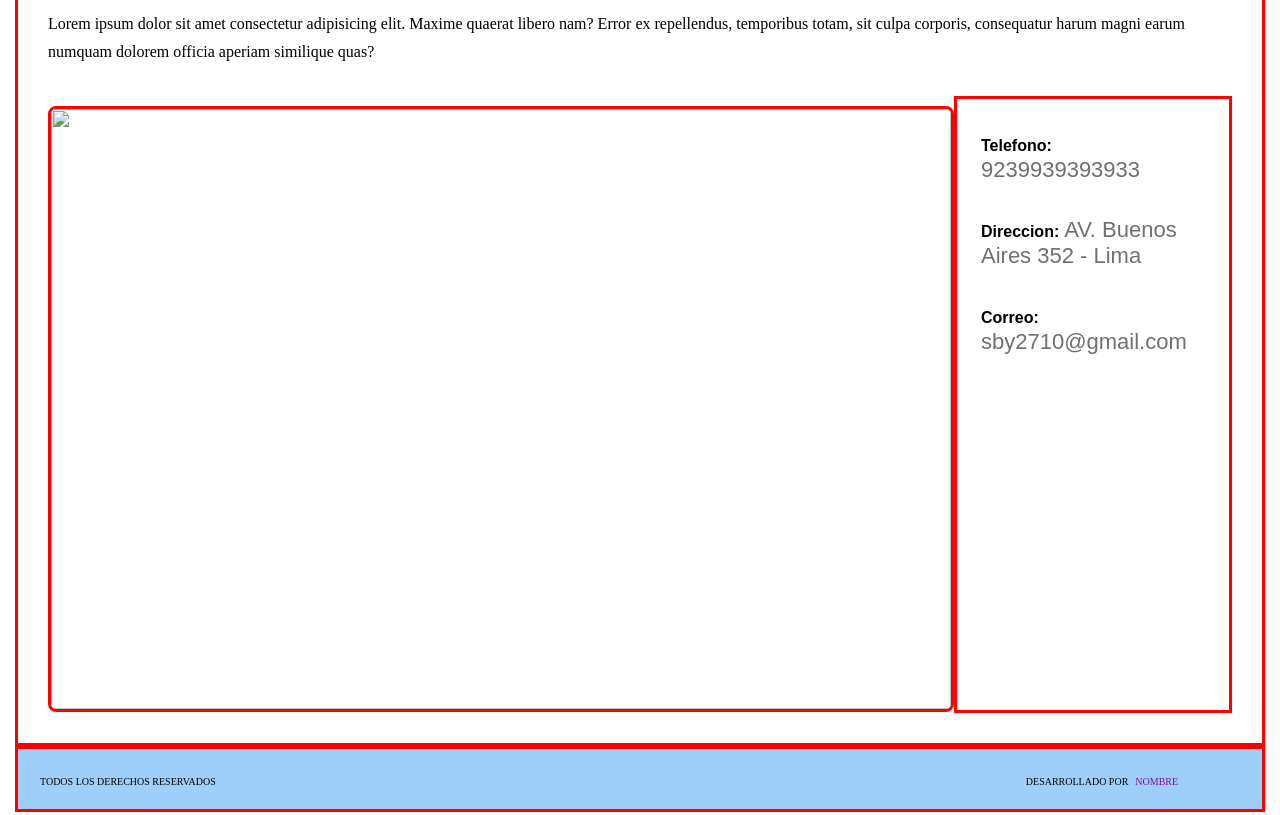
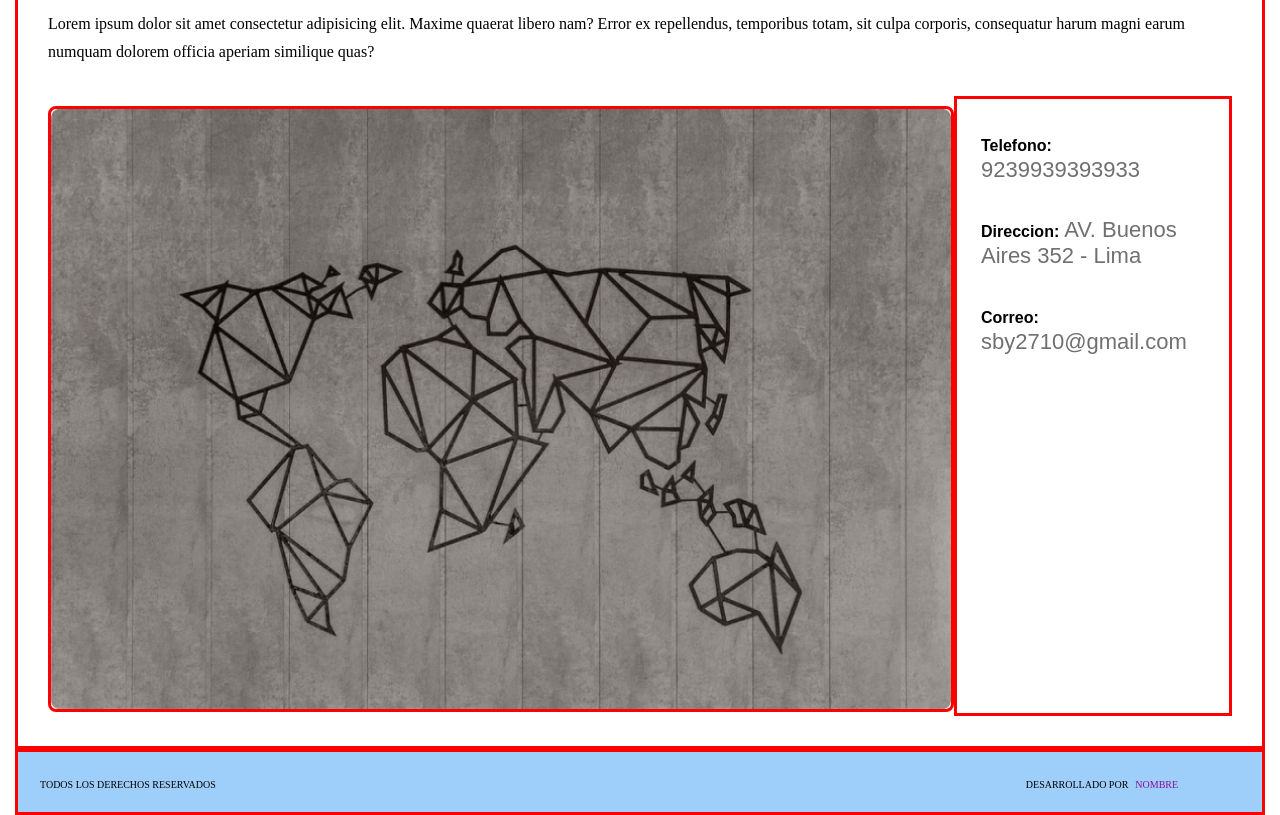
Before and after one commit to AngelLecca/practica-1, a plain HTML site: page index.html in a window 1280 px wide. Shown: the part 1374-2189 px from the top of the page. Drawn offline with Linux system fonts and the light colour scheme; the site is published under a folder, as on GitHub Pages, so addresses that start at the root find nothing.

Commit message:
ner files

```diff
--- a/index.html
+++ b/index.html
@@ -48,7 +48,7 @@
 
         <div>
             <figure >
-            <img class="mapa" src="/images/Rectangle 19.png" alt="">
+            <img class="mapa" src="./images/Rectangle 19.png" alt="">
         </figure>
             <ul class="datos">
             <li><span>Telefono:</span> 9239939393933</li>
```
